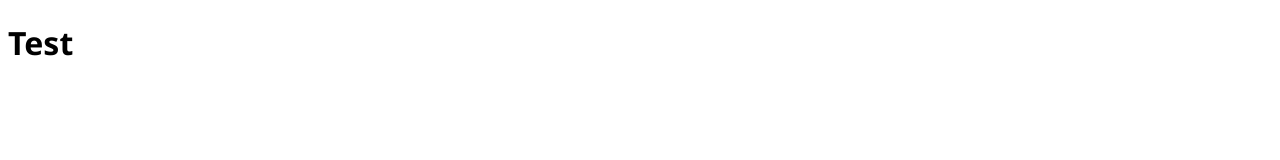
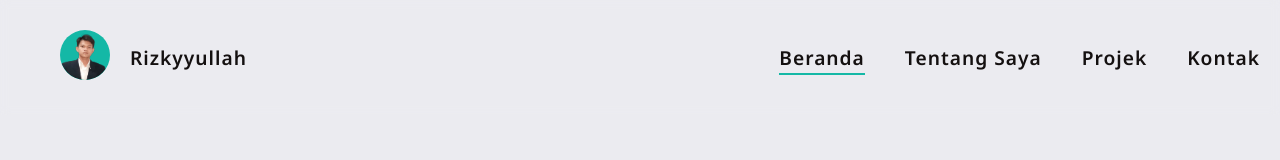
Before and after one commit to Rizkyyullah/rizkyyullah.github.io, a plain HTML site: page index.html in a window 1280 px wide. Drawn offline with Linux system fonts and the light colour scheme.

Commit message:
Membuat Header Navbar

```diff
--- /dev/null
+++ b/assets/js/script.js
@@ -0,0 +1,9 @@
+const li = document.querySelectorAll('header ul li');
+
+li.forEach(li =>
+  li.addEventListener("click", () => {
+      const arr = Array.from(li.parentElement.children);
+      arr.forEach(li => li.classList.remove("active"));
+      li.classList.add("active");
+  })
+);
--- a/assets/style/style.css
+++ b/assets/style/style.css
@@ -1,3 +1,88 @@
+:root {
+  --myWhite: #EBEBF0;
+  --myBlack: #141010;
+  --primary: #14b8a6;
+}
+
+* {
+  margin: 0;
+  padding: 0;
+  box-sizing: border-box;
+  text-decoration: none;
+  list-style: none;
+}
+
+header ul li a,
+header .logo p a {
+  color: var(--myBlack);
+  font-weight: 600;
+  font-size: 1.2em;
+  transition: .3s;
+}
+
+header ul li a:hover,
+header .logo p:hover a {
+  color: var(--primary);
+}
+
+header ul li a:hover span,
+header ul li.active a span {
+  width: 100%;
+}
+
+header ul li a:hover span,
+header ul li.active a span {
+  left: 0;
+}
+
 body {
+  background: var(--myWhite);
   font-family: 'Noto Sans', sans-serif;
+  letter-spacing: 1px;
+  color: var(--myBlack);
 }
+
+header {
+  width: 100%;
+  display: flex;
+  justify-content: space-between;
+  align-items: center;
+  background: transparent;
+  backdrop-filter: blur(5px);
+}
+
+.logo {
+  display: flex;
+  justify-content: center;
+  align-items: center;
+  padding: 30px 60px;
+}
+
+.logo img {
+  width: 50px;
+  background: var(--primary);
+  border-radius: 50%;
+  margin-right: 20px;
+}
+
+header ul {
+  display: flex;
+  justify-content: center;
+  align-items: center;
+}
+
+header ul li a {
+  margin: 0 20px;
+  position: relative;
+}
+
+header ul li a span {
+  height: 2px;
+  width: 0;
+  left: 50%;
+  bottom: -4px;
+  transition: all .3s;
+  display: block;
+  background-color: var(--primary);
+  position: absolute;
+}
--- a/index.html
+++ b/index.html
@@ -1,5 +1,5 @@
 <!DOCTYPE html>
-<html lang="en">
+<html lang="en" id="home">
 <head>
   <meta charset="UTF-8">
   <meta name="viewport" content="width=device-width, initial-scale=1.0">
@@ -14,6 +14,22 @@
   <link href="https://fonts.googleapis.com/css2?family=Noto+Sans:wght@200;300;400;500;600;700;800;900&display=swap" rel="stylesheet">
 </head>
 <body>
-  <h1>Test</h1>
+
+  <!-- Header Start -->
+  <header>
+    <div class="logo">
+      <a href="#home"><img src="assets/img/foto.png" alt="Foto Saya"></a>
+      <p><a href="#home">Rizkyyullah</a></p>
+    </div>
+    <ul>
+      <li class="active"><a href="#">Beranda<span></span></a></li>
+      <li><a href="#">Tentang Saya<span></span></a></li>
+      <li><a href="#">Projek<span></span></a></li>
+      <li><a href="#">Kontak<span></span></a></li>
+    </ul>
+    </header>
+  <!-- Header End -->
+
+<script src="assets/js/script.js"></script>
 </body>
 </html>
```
